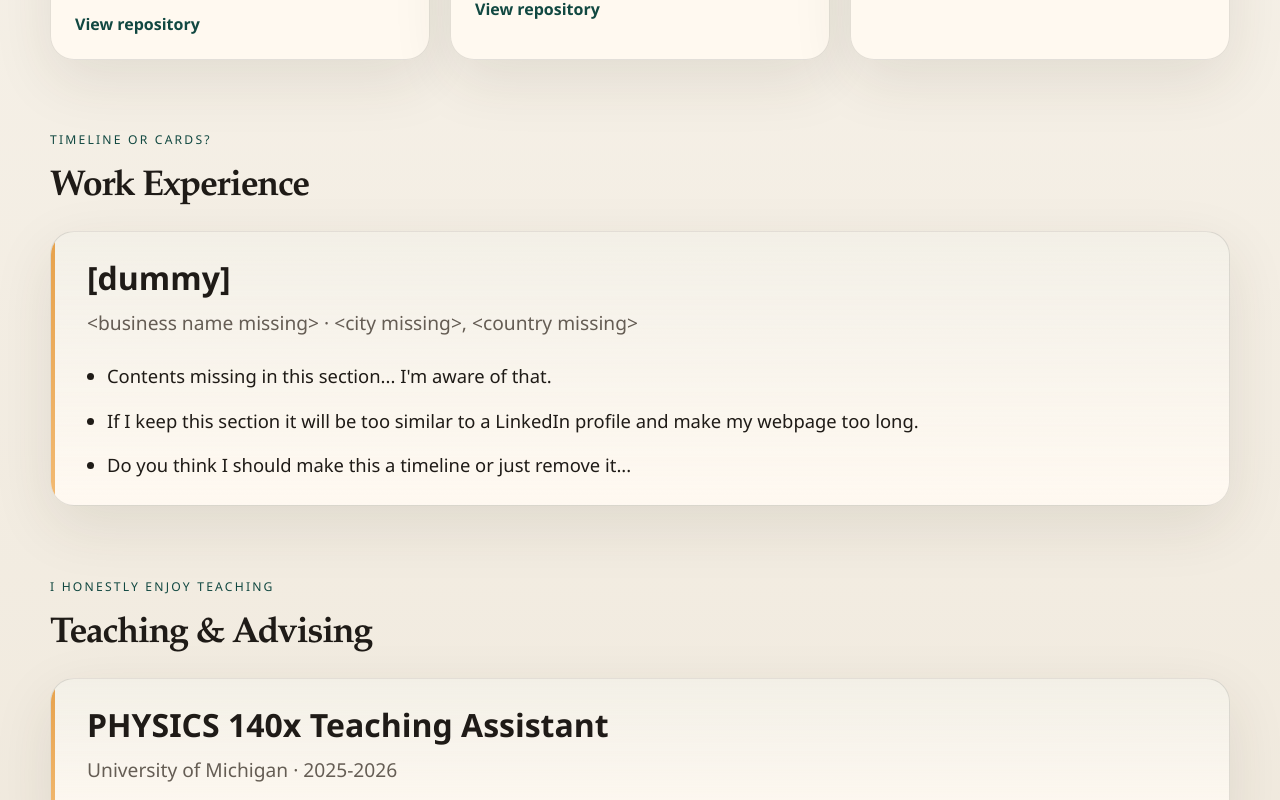
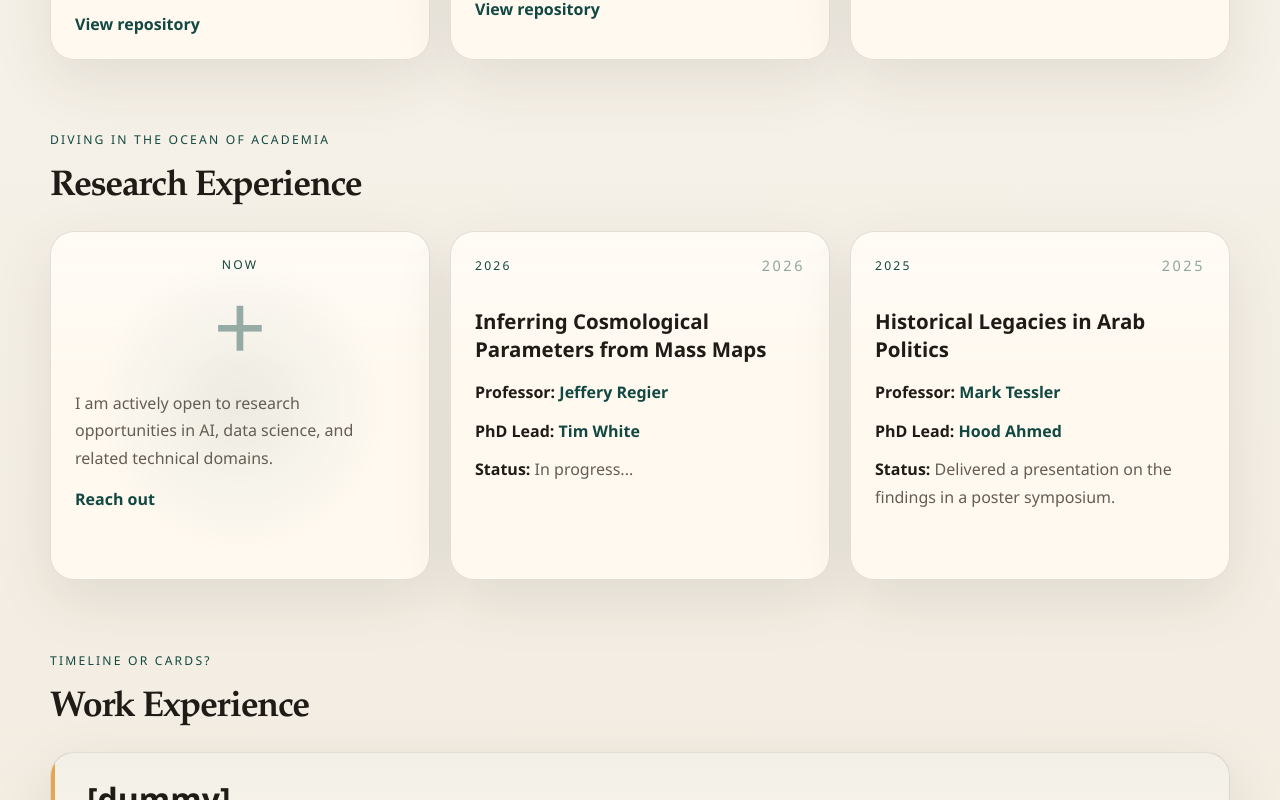
Before and after one commit to TommyCheng023/TommyCheng023.github.io, a Next.js app: page / in a window 1280 px wide. Shown: the part 1820-2620 px from the top of the page. Built offline with nearby package versions, Linux system fonts and the light colour scheme.

Commit message:
+research experiences

```diff
--- a/app/globals.css
+++ b/app/globals.css
@@ -576,6 +576,27 @@ ul {
     var(--surface-strong);
 }
 
+.researchHighlightCard {
+  background:
+    radial-gradient(circle at center, rgba(17, 72, 65, 0.08), transparent 58%),
+    linear-gradient(180deg, rgba(255, 255, 255, 0.32), transparent 40%),
+    var(--surface-strong);
+}
+
+.researchHighlightContent {
+  display: grid;
+  justify-items: center;
+  gap: 0.4rem;
+  margin-bottom: 1.1rem;
+}
+
+.researchPlus {
+  line-height: 1;
+  font-size: clamp(4rem, 8vw, 5.8rem);
+  font-weight: 300;
+  color: rgba(17, 72, 65, 0.42);
+}
+
 .projectCardTop {
   display: flex;
   align-items: center;
@@ -598,6 +619,23 @@ ul {
 .projectCard p {
   color: var(--muted);
   line-height: 1.72;
+}
+
+.researchMetaList {
+  display: grid;
+  gap: 0.7rem;
+  margin: 1rem 0 1.35rem;
+}
+
+.researchMetaRow {
+  margin: 0;
+  color: var(--muted);
+  line-height: 1.6;
+}
+
+.researchMetaLabel {
+  color: var(--text);
+  font-weight: 700;
 }
 
 .projectList {
--- a/app/page.tsx
+++ b/app/page.tsx
@@ -4,7 +4,8 @@ import RevealOnScroll from "./components/reveal-on-scroll";
 const navItems = [
   // { href: "#about", label: "About" },
   { href: "#projects", label: "Projects" },
-  { href: "#experience", label: "Experience" },
+  { href: "#research", label: "Research" },
+  { href: "#experience", label: "Work" },
   { href: "#teaching", label: "Teaching" },
   { href: "#contact", label: "Contact" },
 ];
@@ -66,6 +67,31 @@ const selectedProjects = [
   },
 ];
 
+const researchExperiences = [
+  {
+    tag: "Now",
+    summary:
+      "I am actively open to research opportunities in AI, data science, and related technical domains.",
+    href: "mailto: xinyangc@umich.edu",
+    cta: "Reach out",
+    featured: true,
+  },
+  {
+    title: "Inferring Cosmological Parameters from Mass Maps",
+    tag: "2026",
+    pi: { name: "Jeffery Regier", href: "https://sites.lsa.umich.edu/regier/" },
+    phdLead: { name: "Tim White", href: "https://timwhite0.github.io/" },
+    progress: "In progress...",
+  },
+  {
+    title: "Historical Legacies in Arab Politics",
+    tag: "2025",
+    pi: { name: "Mark Tessler", href: "https://lsa.umich.edu/polisci/people/faculty/tessler.html" },
+    phdLead: { name: "Hood Ahmed", href: "https://lsa.umich.edu/polisci/people/graduate-students/hood-ahmed.html" },
+    progress: "Delivered a presentation on the findings in a poster symposium.",
+  },
+];
+
 const skills = [
   { label: "Python", src: "/legacy/images/dev-logos/python-5.svg" },
   { label: "C++", src: "/legacy/images/dev-logos/c.svg" },
@@ -118,11 +144,11 @@ const teachingEntries = [
     meta: "GEC Academy · 2023",
   },
   {
-    title: "High School Interview Advisor - ZhenghanSun",
+    title: "High School Interview Advisor for ZhenghanSun",
     meta: "MyMentor · 2024",
   },
   {
-    title: "High School Interview Advisor - Qimiao Zou",
+    title: "High School Interview Advisor for Qimiao Zou",
     meta: "MyMentor · 2023",
   },
 ];
@@ -343,6 +369,81 @@ export default function HomePage() {
         </div>
       </RevealOnScroll>
 
+      <RevealOnScroll as="section" id="research" className="section">
+        <div className="sectionHeading">
+          <p className="eyebrow">diving in the ocean of academia</p>
+          <h2>Research Experience</h2>
+        </div>
+
+        <div className="projectGrid">
+          {researchExperiences.map((project, index) => (
+            <RevealOnScroll
+              key={project.title}
+              as="article"
+              className={project.featured ? "projectCard researchHighlightCard" : "projectCard"}
+              delay={index * 120}
+            >
+              {project.featured ? (
+                <div className="researchHighlightContent">
+                  <span className="projectTag">{project.tag}</span>
+                  <div className="researchPlus" aria-hidden="true">
+                    +
+                  </div>
+                </div>
+              ) : (
+                <div className="projectCardTop">
+                  <span className="projectTag">{project.tag}</span>
+                  <span className="projectArrow">{project.tag}</span>
+                </div>
+              )}
+              <h3>{project.title}</h3>
+              {project.featured ? (
+                <>
+                  <p>{project.summary}</p>
+                  {/* <ul className="projectList">
+                    {project.notes.map((note) => (
+                      <li key={note}>{note}</li>
+                    ))}
+                  </ul> */}
+                </>
+              ) : project.pi && project.phdLead ? (
+                <div className="researchMetaList">
+                  <p className="researchMetaRow">
+                    <span className="researchMetaLabel">Professor:</span>{" "}
+                    <a
+                      href={project.pi.href}
+                      className="projectLink"
+                      target="_blank"
+                      rel="noreferrer"
+                    >
+                      {project.pi.name}
+                    </a>
+                  </p>
+                  <p className="researchMetaRow">
+                    <span className="researchMetaLabel">PhD Lead:</span>{" "}
+                    <a
+                      href={project.phdLead.href}
+                      className="projectLink"
+                      target="_blank"
+                      rel="noreferrer"
+                    >
+                      {project.phdLead.name}
+                    </a>
+                  </p>
+                  <p className="researchMetaRow">
+                    <span className="researchMetaLabel">Status:</span>{" "}
+                    {project.progress}
+                  </p>
+                </div>
+              ) : null}
+              <a href={project.href} className="projectLink" target="_blank" rel="noreferrer">
+                {project.cta}
+              </a>
+            </RevealOnScroll>
+          ))}
+        </div>
+      </RevealOnScroll>
+
       <RevealOnScroll as="section" id="experience" className="section">
         <div className="sectionHeading">
           <p className="eyebrow">Timeline or cards?</p>
```
Also changed, not shown: public/legacy/index.html (+10 -1 lines).
